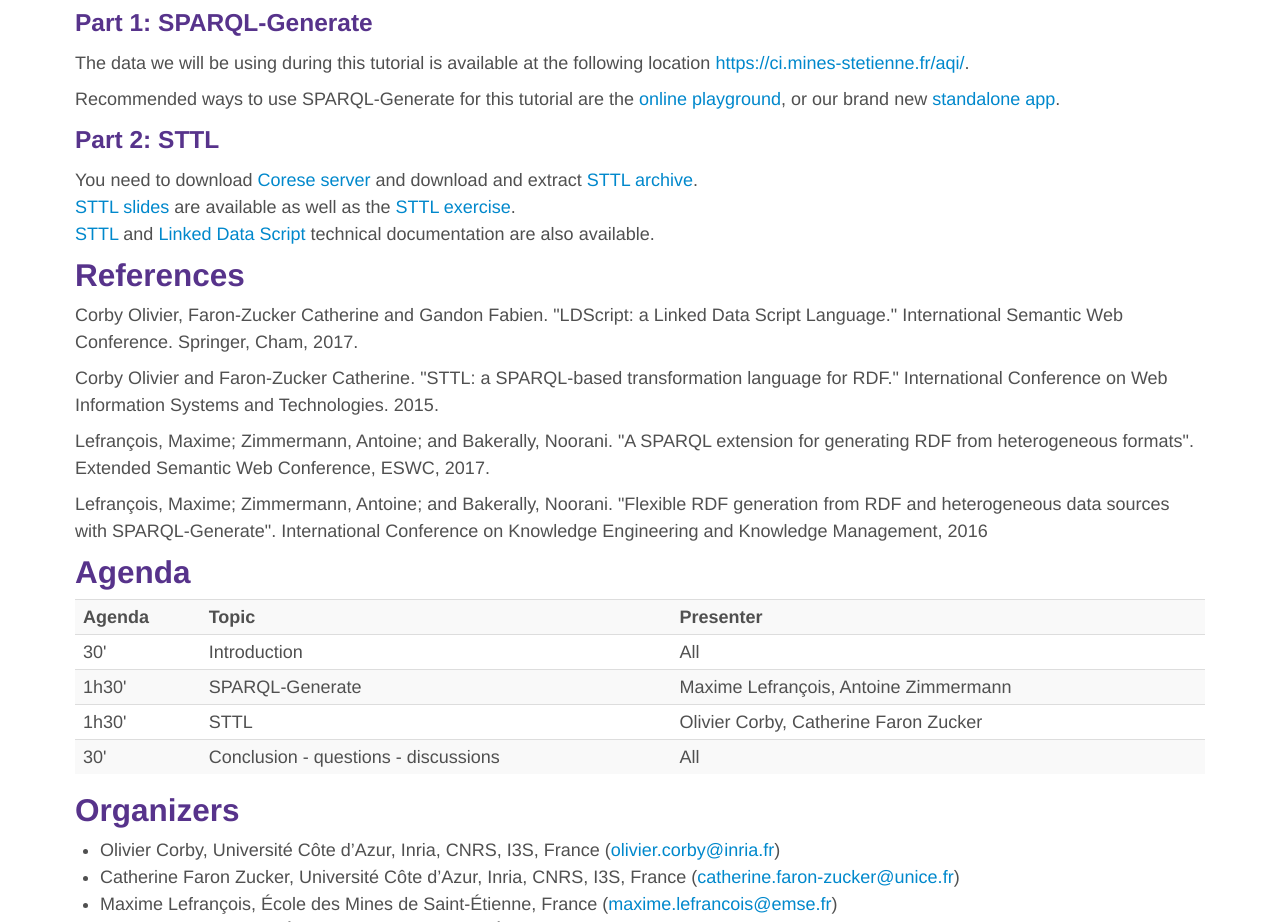
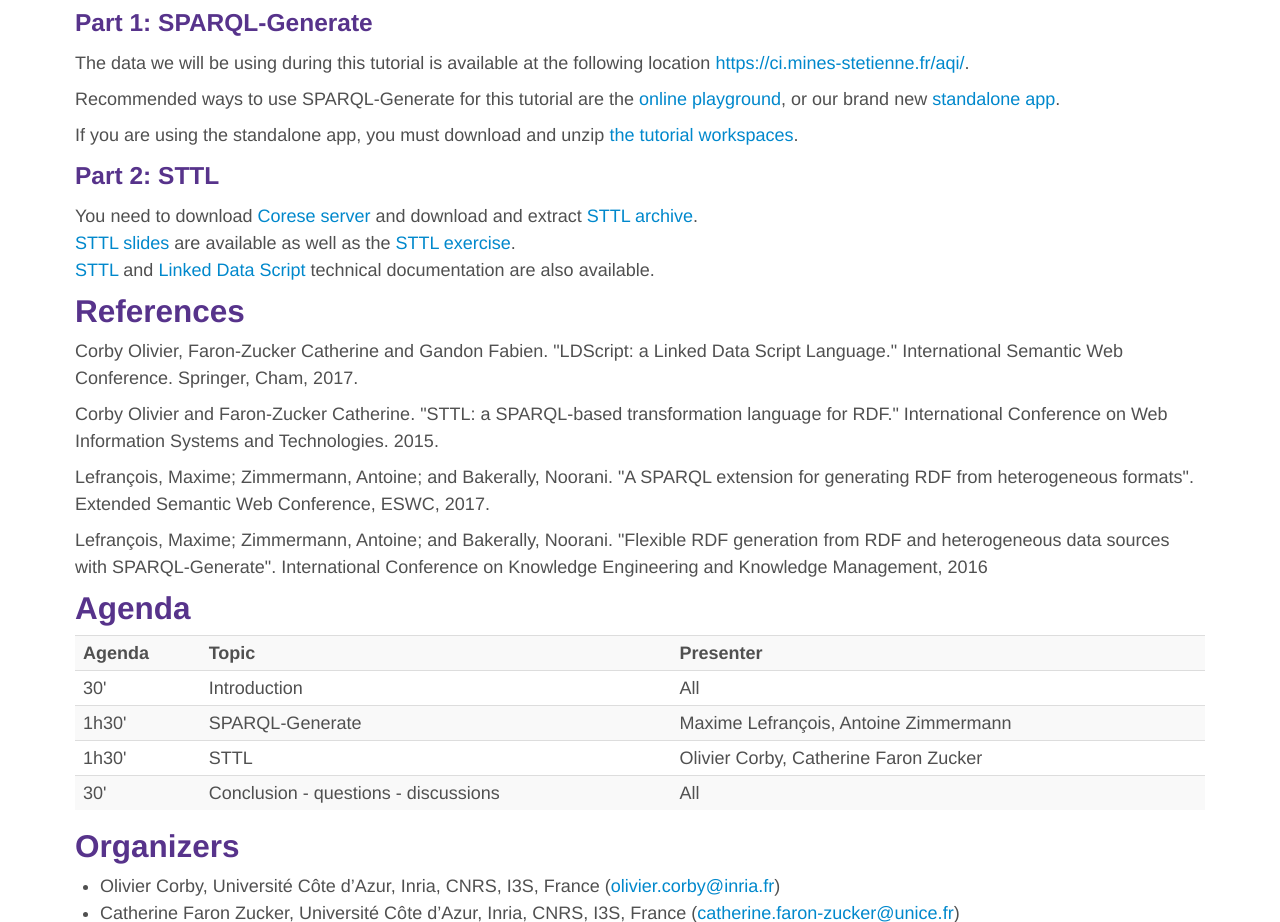
Before and after one commit to eswc2018-sparql-ext/tutorial, a plain HTML site: page index.html in a window 1280 px wide. Shown: the part 1460-2382 px from the top of the page. Drawn offline with Linux system fonts and the light colour scheme.

Commit message:
added sparql-generate tutorial workspaces

```diff
--- a/index.html
+++ b/index.html
@@ -87,8 +87,12 @@
 <p>The data we will be using during this tutorial is available at the following location <a href="https://ci.mines-stetienne.fr/aqi/">https://ci.mines-stetienne.fr/aqi/</a>.</p>
 
 <p>
-Recommended ways to use SPARQL-Generate for this tutorial are the <a href="https://ci.mines-stetienne.fr/sparql-generate/playground.html">online playground</a>, or our brand new  <a href="https://github.com/sparql-generate/sparql-generate-app">standalone app</a>.
+Recommended ways to use SPARQL-Generate for this tutorial are the <a href="https://ci.mines-stetienne.fr/sparql-generate/playground.html">online playground</a>, or our brand new  <a href="https://ci.mines-stetienne.fr/sparql-generate/standalone-app.html">standalone app</a>.
 </p>
+
+<p>If you are using the standalone app, you must download and unzip <a href="sparql-generate-tutorial.zip">the tutorial workspaces</a>.</p>
+
+
 
 <h3>Part 2: STTL</h3>
 
```
Also changed, not shown: 1 other file.
